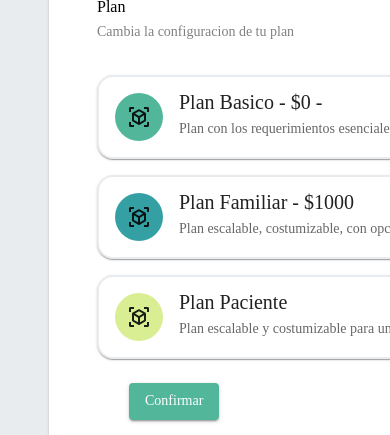
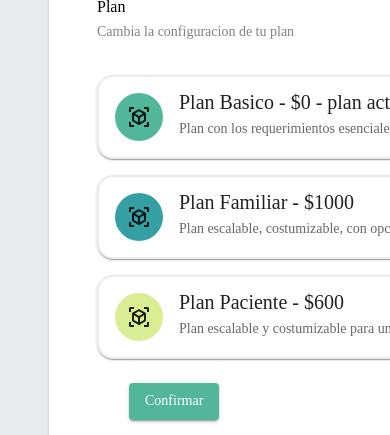
Before and after one commit to LennyMGarcia/MediLog, a React (Vite) app in the folder Cliente/: page /settings/changePlan in a window 390 px wide. Shown: the part 409-844 px from the top of the page. Built offline with nearby package versions, Linux system fonts and the light colour scheme.

Commit message:
Feat: Se agrego manejo de datos a change plan y se hizo responsivo config

```diff
--- a/Cliente/src/Pages/Settings/Components/SettingOptions/ChangePlan.tsx
+++ b/Cliente/src/Pages/Settings/Components/SettingOptions/ChangePlan.tsx
@@ -12,16 +12,19 @@ import { useNavigate } from "react-router";
 import WestIcon from '@mui/icons-material/West';
 import Swal from 'sweetalert2';
 import SweetAlertDAStyle from "../../../Profile/style/profileStyle.module.css"
+import usePlanStore from '../../stateManagement/planStateManagement';
 
 interface Option {
     value: string,
     label: string,
     subLabel: string,
     color: string,
+    price: string | number,
 }
 
 interface RadioCardProps {
     options: Option[];
+    currentPlan: string,
 }
 
 
@@ -30,10 +33,22 @@ const ChangePlan: React.FC = () => {
 
     const navigate = useNavigate();
 
-    const options: Option[] = [
-        { value: 'small', label: 'Plan Basico - $0 - ', subLabel: "Plan con los requerimientos esenciales, sin ventajas anadidas", color: "#52b69a" },
-        { value: 'medium', label: 'Plan Familiar - $1000', subLabel: "Plan escalable, costumizable, con opciones avanzadas y para toda la familia", color: "#34a0a4" },
-        { value: 'large', label: 'Plan Paciente', subLabel: "Plan  escalable y costumizable para un solo usuario", color: "#d9ed92" },
+    //Solo tienes que buscar estos dos valores, uno que indica si es paciente o especilista para cargar el options
+    //Otro para el tipo de plan, asi sale la etiqueta Plan Actual
+    let type: string = "Paciente"
+    let plan: string = "Basico"
+
+    const options: Option[] = type == "Paciente" ?
+        [
+            { value: 'Basico', label: 'Basico', price: 0, subLabel: "Plan con los requerimientos esenciales, sin ventajas anadidas", color: "#52b69a" },
+            { value: 'Familiar', label: 'Familiar', price: 1000, subLabel: "Plan escalable, costumizable, con opciones avanzadas y para toda la familia", color: "#34a0a4" },
+            { value: 'Paciente', label: 'Paciente', price: 600, subLabel: "Plan  escalable y costumizable para un solo usuario", color: "#d9ed92" },
+        ]
+        :
+        [
+            { value: 'Independiente', label: 'Independiente', price: 3000, subLabel: "Plan con los requerimientos necesarios para un doctor independiente", color: "#52b69a" },
+            { value: 'Hospitales', label: 'Hospitales', price: 7000, subLabel: "Plan escalable, costumizable, con opciones avanzadas para Hospitales y clinicas", color: "#34a0a4" },
+            { value: 'Especialistas', label: 'Especialistas', price: 5000, subLabel: "Plan  escalable, costumizable y con muchas ventajas anadidas ideal para los especialistas", color: "#d9ed92" },
         ];
 
     return (
@@ -94,9 +109,56 @@ const ChangePlan: React.FC = () => {
 
                 <Typography variant="subtitle1" sx={{ padding: "1rem 0 0 3rem" }}>Plan</Typography>
                 <Typography variant="subtitle2" sx={{ padding: "0 0 1rem 3rem", color: "gray" }}>Cambia la configuracion de tu plan</Typography>
-                <RadioCard options={options} />
 
-                <Button sx={{ mt: "1rem", marginLeft:"5rem", backgroundColor: "#52b69a", "&:hover": { backgroundColor: "#34a0a4" } }}
+                {/*Componente de Plan*/}
+                <RadioCard options={options} currentPlan={plan} />
+
+
+            </Box>
+
+        </Box>
+    );
+};
+
+const RadioCard: React.FC<RadioCardProps> = ({ options, currentPlan  }) => {
+    const [selectedOption, setSelectedOption] = useState<string | null>(null);
+
+    const { getPlanData, setPlanData } = usePlanStore()
+
+    const handleOptionChange = (value: string) => {
+        setSelectedOption(value);
+        setPlanData("plan", value)
+    };
+
+    return (
+        <div>
+            {options.map((option) => (
+                <Card
+                    key={option.value}
+                    onClick={() => {
+                        handleOptionChange(option.value)
+                        //AQUI EL CONSOLE LOG
+                        console.log(getPlanData("plan"))
+
+                    }}
+
+                    sx={{ margin: "1rem 0 0 3rem", paddingLeft: "1rem", display: "flex", justifyContent: "left", alignItems: "center", cursor: 'pointer', marginBottom: 1, borderRadius: "1rem", border: selectedOption === option.value ? '2px solid #52b69a' : '2px solid #e9ecef', width: "40rem", height: "5rem" }}
+                >   <Box sx={{ backgroundColor: option.color != "" ? option.color : "#e9ecef", borderRadius: "50%", width: "3rem", height: "3rem", display: "flex", justifyContent: "center", alignItems: "center" }}>
+                        <ViewInArIcon></ViewInArIcon>
+                    </Box>
+                    <Box sx={{ display: 'flex', flexDirection: 'column' }}>
+                        <CardContent sx={{ flex: '1 0 auto' }}>
+                            <Typography variant="h6">{option.label == currentPlan ? `Plan ${option.label} - $${option.price} - plan actual` : `Plan ${option.label} - $${option.price} `}</Typography>
+                            <Typography variant="subtitle2" color="text.secondary" component="div">
+                                {option.subLabel}
+                            </Typography>
+                        </CardContent>
+                    </Box>
+
+                </Card>
+            ))}
+
+            <Button sx={{ mt: "1rem", marginLeft: "5rem", backgroundColor: "#52b69a", "&:hover": { backgroundColor: "#34a0a4" } }}
 
                 variant="contained"
                 type="submit"
@@ -121,8 +183,7 @@ onClick={() => {
 
                     }).then((result) => {
                         if (result.isConfirmed) {
-
-
+                            if (selectedOption !== currentPlan) {
                                 Swal.fire({
                                     title: 'Se ha actualizado el plan',
                                     text: 'El plan se ha cambiado de forma exitosa.',
@@ -131,8 +192,7 @@ onClick={() => {
                                         container: SweetAlertDAStyle.sweetAlertContainer,
                                     }
                                 });
-      }
-      else {
+                            } else {
                                 Swal.fire({
                                     title: 'Hubo un problema',
                                     text: 'El plan no pudo actualizarse o has elegido el mismo plan que tenias',
@@ -142,47 +202,14 @@ onClick={() => {
                                     }
                                 });
                             }
-
+                        }
                     })
                 }}
             >
                 Confirmar
             </Button>
 
-            </Box>
 
-        </Box>
-    );
-};
-
-const RadioCard: React.FC<RadioCardProps> = ({ options }) => {
-    const [selectedOption, setSelectedOption] = useState<string | null>(null);
-
-    const handleOptionChange = (value: string) => {
-        setSelectedOption(value);
-    };
-
-    return (
-        <div>
-            {options.map((option) => (
-                <Card
-                    key={option.value}
-                    onClick={() => handleOptionChange(option.value)}
-                    sx={{ margin: "1rem 0 0 3rem", paddingLeft: "1rem", display: "flex", justifyContent: "left", alignItems: "center", cursor: 'pointer', marginBottom: 1, borderRadius: "1rem", border: selectedOption === option.value ? '2px solid #52b69a' : '2px solid #e9ecef', width: "40rem", height: "5rem" }}
-                >   <Box sx={{ backgroundColor: option.color != "" ? option.color : "#e9ecef", borderRadius: "50%", width: "3rem", height: "3rem", display: "flex", justifyContent: "center", alignItems: "center" }}>
-                        <ViewInArIcon></ViewInArIcon>
-                    </Box>
-                    <Box sx={{ display: 'flex', flexDirection: 'column' }}>
-                        <CardContent sx={{ flex: '1 0 auto' }}>
-                            <Typography variant="h6">{option.label}</Typography>
-                            <Typography variant="subtitle2" color="text.secondary" component="div">
-                                {option.subLabel}
-                            </Typography>
-                        </CardContent>
-                    </Box>
-
-                </Card>
-            ))}
         </div>
     );
 };
--- a/Cliente/src/Pages/Settings/Components/SettingOptions/DeleteAccount.tsx
+++ b/Cliente/src/Pages/Settings/Components/SettingOptions/DeleteAccount.tsx
@@ -27,7 +27,7 @@ const style = {
     boxShadow: 24,
     p: 4,
   };
-
+  //Devuelve un objeto yup
   const getPasswordSchema = (contrasenaFromDatabase: string) => {
     return Yup.object({
         contrasena: Yup.string()
@@ -37,7 +37,7 @@ const style = {
 };
 
 const contrasenaFromDatabase = 'zxc123456789';
-
+//Aqui pasas la contrasena de la base datos y se crea un esquema
 const passwordSchema = getPasswordSchema(contrasenaFromDatabase);
 
 const DeleteAccount: React.FC = () => {
@@ -120,6 +120,7 @@ const DeleteAccount: React.FC = () => {
                     <Formik
                       initialValues={{  }}
                       validationSchema={passwordSchema}
+                      //Aqui el onsubmit
                       onSubmit={() => console.log("adios")}
                     >
                       {({ handleSubmit, isValid, dirty }) => (
--- a/Cliente/src/Pages/Settings/stateManagement/passwordStateManagement.ts
+++ b/Cliente/src/Pages/Settings/stateManagement/passwordStateManagement.ts
@@ -7,9 +7,6 @@ const zodPasswordSchema = z.object({
     contrasenaNueva: z.string().min(6).max(24),
 
 });
-
-// Merge de los distintos tipos, los zods separados ayudan a saber de donde vienen
-
 
  type passwordSchemaValues = z.infer<typeof zodPasswordSchema>;
 
--- /dev/null
+++ b/Cliente/src/Pages/Settings/stateManagement/planStateManagement.ts
@@ -0,0 +1,46 @@
+import {create}  from 'zustand';
+import { z } from 'zod';
+
+
+const zodplanSchema = z.object({
+
+    plan: z.string().min(6).max(24),
+
+});
+
+ type planSchemaValues = z.infer<typeof zodplanSchema>;
+
+export type planSchemaActions = {
+    setPlanData: (name: string , value: planSchemaValues[keyof planSchemaValues]) => void;
+    getPlanData: (name: string ) => planSchemaValues[keyof planSchemaValues];
+}
+
+const usePlanStore = create<planSchemaValues & planSchemaActions>((set, get) => ({
+    plan: '',
+    setPlanData: (name, value) => {
+        try {
+            const validatedName = name as keyof planSchemaValues;
+            const updatedData = { [validatedName]: value };
+
+            const validatedData = zodplanSchema.partial().parse(updatedData);
+
+            set(validatedData);
+
+        } catch (error) {
+            //console.error('Error de validación:', error);
+
+        }
+    },
+    getPlanData: (name) => {
+        const validatedName = name as keyof planSchemaValues;
+        const data = get();
+        return data[`${validatedName}`];
+
+    },
+}));
+
+export const getAllPlanData = () => {
+    return usePlanStore.getState();
+}
+
+export default usePlanStore;
```
Also changed, not shown: Cliente/src/Pages/Settings/Components/SettingOptions/ChangePassword.tsx (+6 -2 lines), Cliente/src/Pages/Settings/Components/Settings.tsx (+28 -21 lines). Lines whose indentation alone changed are shown as unchanged.
